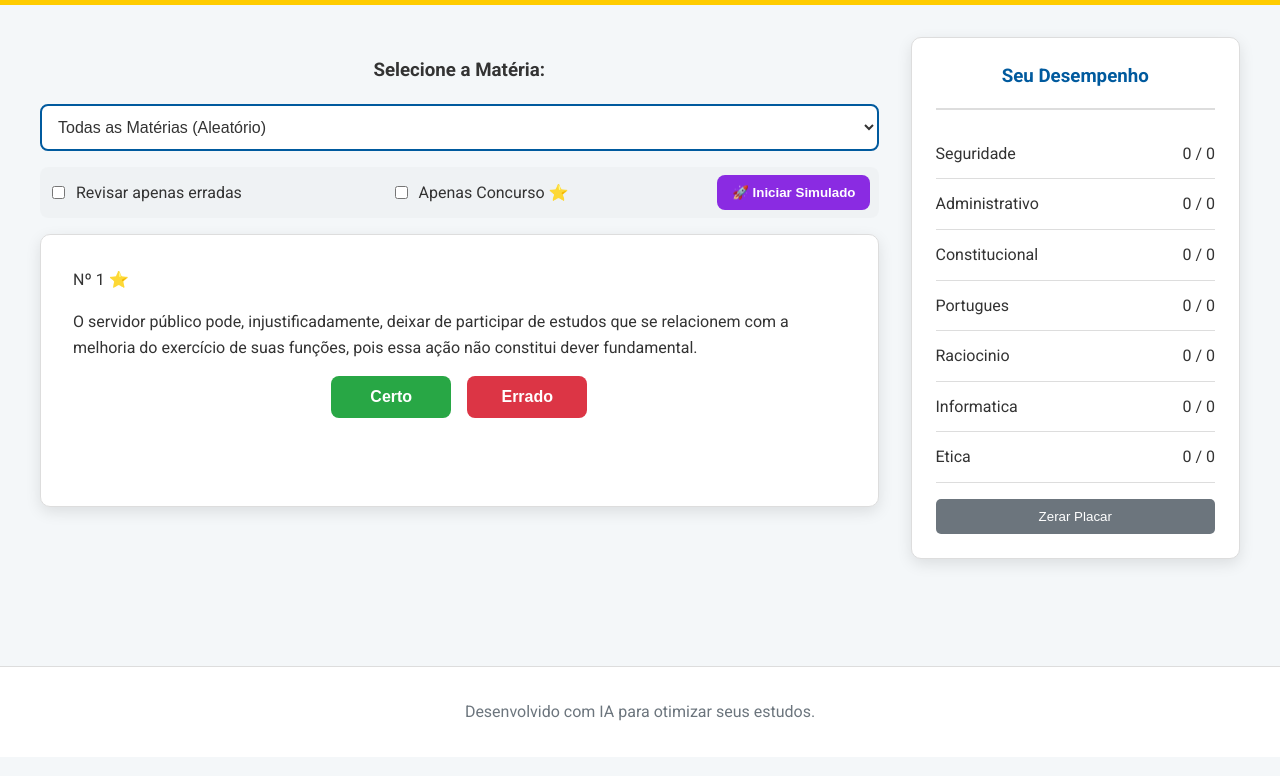
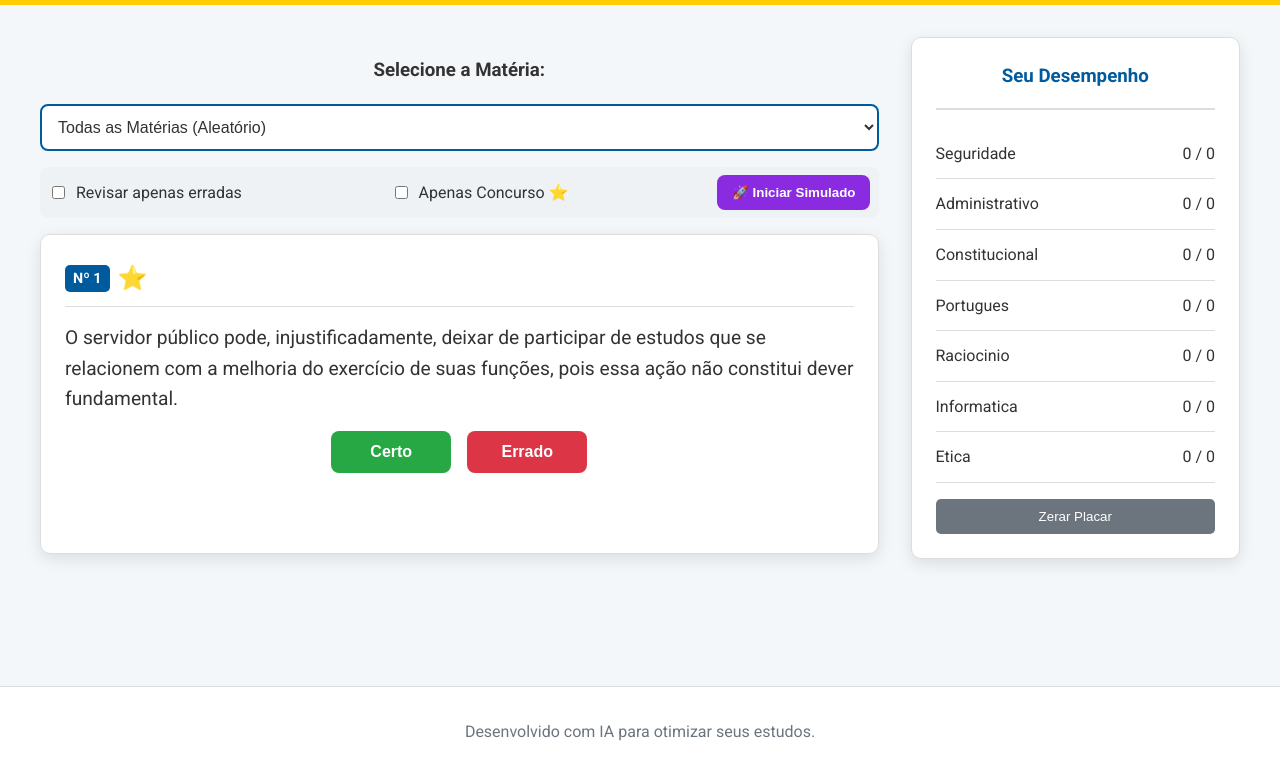
Before and after one commit to VictorKMMS/inss-study-app, a website with bundled scripts: page index.html in a window 1280 px wide. Shown: the part 78-854 px from the top of the page. Built offline with nearby package versions, Linux system fonts and the light colour scheme.

Commit message:
Atualizar o style.css

```diff
--- a/style.css
+++ b/style.css
@@ -41,7 +41,6 @@ header h1 { margin: 0; font-size: 1.8rem; }
 #theme-toggle-btn { background: none; border: 2px solid #ffcc00; color: #ffcc00; border-radius: 50%; width: 40px; height: 40px; font-size: 1.5rem; cursor: pointer; display: flex; justify-content: center; align-items: center; }
 
 #main-app { transition: opacity 0.3s; }
-
 .main-container { display: flex; flex-wrap: wrap; max-width: 1200px; margin: 2rem auto; padding: 0 1rem; gap: 2rem; }
 main { flex: 3; min-width: 300px; }
 aside { flex: 1; min-width: 250px; }
@@ -52,20 +51,38 @@ aside { flex: 1; min-width: 250px; }
 .review-mode label, .concurso-mode label { cursor: pointer; }
 #start-simulado-btn { background-color: #8a2be2; color: white; border: none; padding: 10px 15px; border-radius: 8px; cursor: pointer; font-weight: bold; }
 
-.flashcard-question .concurso-star {
+.flashcard .question-header {
+    display: flex;
+    align-items: center;
+    gap: 0.5rem;
+    margin-bottom: 1rem;
+    padding-bottom: 0.5rem;
+    border-bottom: 1px solid var(--border-color);
+}
+.flashcard .question-number {
+    font-size: 0.9rem;
+    font-weight: bold;
+    background-color: var(--primary-accent-color);
+    color: white;
+    padding: 2px 8px;
+    border-radius: 5px;
+}
+.flashcard .concurso-star {
     color: #ffc107;
-    font-size: 1.1rem;
-    vertical-align: super;
-    margin-left: 4px;
+    font-size: 1.5rem;
     cursor: help;
 }
+.flashcard .question-text {
+    font-size: 1.2rem;
+    margin: 0;
+    min-height: 80px;
+}
 
-#flashcard-container { position: relative; height: 400px; perspective: 1000px; }
+#flashcard-container { position: relative; height: 420px; perspective: 1000px; }
 .flashcard, #scoreboard { background-color: var(--card-bg-color); border-radius: 10px; box-shadow: 0 5px 15px var(--shadow-color); border: 1px solid var(--border-color); }
-.flashcard { padding: 2rem; position: absolute; width: 100%; box-sizing: border-box; transition: transform 0.6s ease-in-out, opacity 0.6s; backface-visibility: hidden; }
+.flashcard { padding: 1.5rem; position: absolute; width: 100%; box-sizing: border-box; transition: transform 0.6s ease-in-out, opacity 0.6s; backface-visibility: hidden; }
 .flashcard.exiting { transform: translateX(120%) rotateY(45deg); opacity: 0; }
-.flashcard-question { font-size: 1.2rem; margin-bottom: 1.5rem; min-height: 80px; }
-.flashcard-actions { display: flex; justify-content: center; gap: 1rem; }
+.flashcard-actions { display: flex; justify-content: center; gap: 1rem; margin-top: 1rem; }
 .flashcard-actions button { width: auto; min-width: 120px; padding: 12px 20px; font-size: 1rem; font-weight: bold; border: none; border-radius: 8px; cursor: pointer; transition: transform 0.2s; }
 .flashcard-actions button:hover { transform: scale(1.05); }
 .btn-certo { background-color: var(--success-color); color: white; }
@@ -135,8 +152,8 @@ footer { text-align: center; padding: 1rem; margin-top: 2rem; background-color:
     .mode-selectors { flex-direction: column; align-items: stretch;  gap: 0.8rem; }
     #start-simulado-btn { width: 100%; }
     .flashcard, .simulado-container, .simulado-results-container { padding: 1.5rem; }
-    .flashcard-question, #simulado-question-container { font-size: 1.1rem; min-height: 100px; }
-    #flashcard-container { height: 420px; }
+    .flashcard .question-text { font-size: 1.1rem; min-height: 100px; }
+    #flashcard-container { height: 450px; }
     .flashcard-actions button, #simulado-actions button { padding: 12px 15px; font-size: 1rem; }
     #chat-container { width: 95%; height: 90%; }
 }
```
